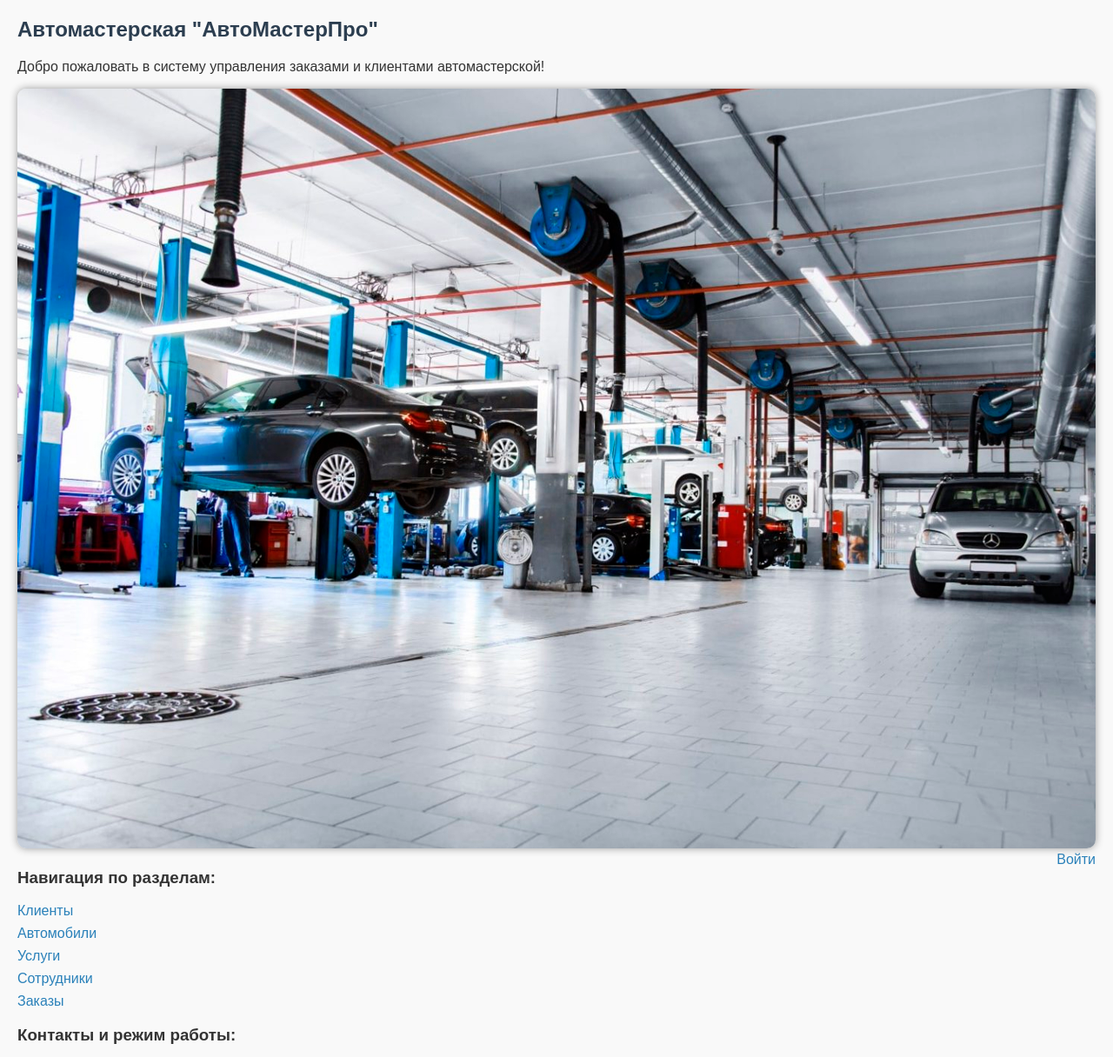
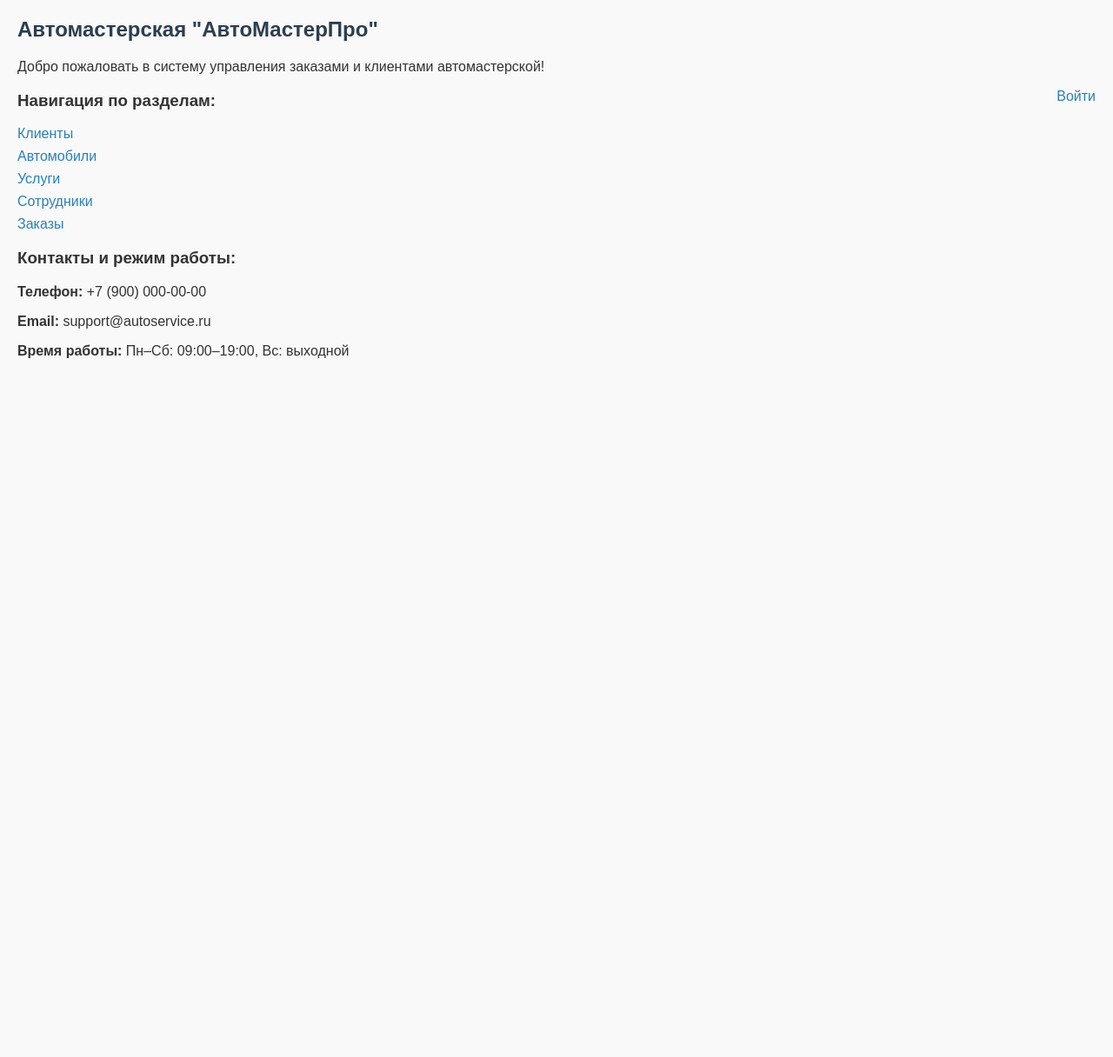
Before and after one commit to v-profits/autoservice, a Flask app: page / in a window 1280 px wide. Shown: the top 1216 px of the page at 87% size. After the commit the page ends 412 px from the top, so only its background shows below. Run offline with Flask 3, Linux system fonts and the light colour scheme.

```diff
--- a/templates/base.html
+++ b/templates/base.html
@@ -12,8 +12,8 @@
 
     <p>Добро пожаловать в систему управления заказами и клиентами автомастерской!</p>
 
-    <img src="{{ url_for('static', filename='garage.jpg') }}" alt="Автомастерская"
-         style="max-width: 100%; height: auto; border-radius: 10px; box-shadow: 0 0 10px #999;">
+<!--    <img src="{{ url_for('static', filename='garage.jpg') }}" alt="Автомастерская"-->
+<!--         style="max-width: 100%; height: auto; border-radius: 10px; box-shadow: 0 0 10px #999;">-->
 
     <div style="float: right;">
         {% if session.user_id %}
```
